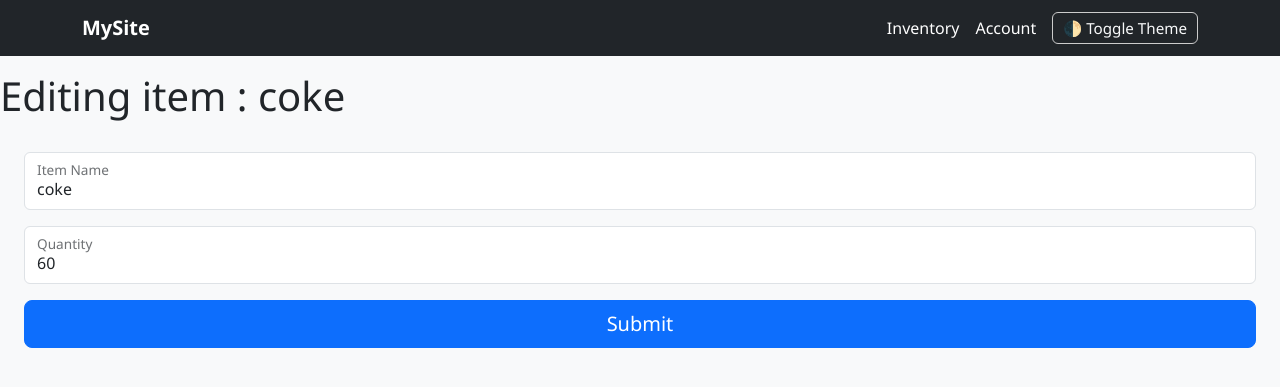
After one commit to Asterisk18/Inventory_app, a Flask app: page /edit_item/1 in a window 1280 px wide. The commit adds this page. Shown: the top 387 px of the page. Run offline with Flask 3, Linux system fonts and the light colour scheme; a user stored in the database is signed in.

Commit message:
MVP_version

```diff
--- a/app/forms.py
+++ b/app/forms.py
@@ -11,14 +11,16 @@ class RegistrationForm(FlaskForm):
     submit = SubmitField('Submit')
 
     def validate_username(self,username):
-        user = User.query.filter_by(username = username.data).first()
-        if user:
-            raise ValidationError("username not available")
+        if username.data != self.username:
+            user = User.query.filter_by(username = username.data).first()
+            if user:
+                raise ValidationError("username not available")
 
     def validate_email(self , email):
-        mail = User.query.filter_by(email=email.data).first()
-        if mail:
-            raise ValidationError("email already registered, try logging in")
+        if email.data != self.email:
+            mail = User.query.filter_by(email=email.data).first()
+            if mail:
+                raise ValidationError("email already registered, try logging in")
 
 
 class LoginForm(FlaskForm):
@@ -34,6 +36,11 @@ class ItemForm(FlaskForm):
     submit = SubmitField('Submit')
 
     def validate_name(self , name):
-        item = Item.query.filter_by(name = name.data).first()
-        if item:
-            raise ValidationError("Item name already exists, Try another name")
+        original_name = getattr(self , 'original_name' , None)
+        if name.data == original_name:
+            return # since the name is not changed
+
+        else:
+            another_item = Item.query.filter_by(name = name.data).first()
+            if another_item:
+                raise ValidationError("Item name already exits, Try another name")
--- a/app/route.py
+++ b/app/route.py
@@ -110,5 +110,33 @@ def add_item():
         db.session.add(item)
         db.session.commit()
         return redirect(url_for('inventory'))
+    return render_template('add_item.html' , form=form)
 
-    return render_template('add_item.html' , form=form)
+@app.route("/edit_item/<int:item_id>" , methods=['GET' , 'POST'])
+@login_required
+@admin_required
+def edit_item(item_id):
+    item = Item.query.get_or_404(item_id)
+    form = ItemForm(obj=item)
+    form.original_name = item.name
+
+    if form.validate_on_submit():
+        item.name = form.name.data
+        item.quantity = form.quantity.data
+        item.last_updated = datetime.utcnow()
+        db.session.commit()
+        flash("Item details Updated" , "success")
+        return redirect(url_for('inventory'))
+
+    return render_template('edit_item.html' , form=form , item=item)
+
+@app.route("/delete_item/<int:item_id>" , methods=['POST'])
+@login_required
+@admin_required
+def delete_item(item_id):
+    item = Item.query.get_or_404(item_id)
+    db.session.delete(item)
+    db.session.commit()
+
+    flash("Item deleted Successfully" , "success")
+    return redirect(url_for("inventory"))
--- a/app/templates/base.html
+++ b/app/templates/base.html
@@ -7,46 +7,120 @@
     <link href="https://cdn.jsdelivr.net/npm/bootstrap@5.3.3/dist/css/bootstrap.min.css" rel="stylesheet" />
 
     <style>
+        /* Light Mode Styling */
+        body {
+            background-color: #f8f9fa;
+            color: #212529;
+            font-family: 'Segoe UI', sans-serif;
+        }
+
+        .card {
+            background-color: #ffffff;
+            color: #212529;
+            border: 1px solid #dee2e6;
+            border-radius: 12px;
+            box-shadow: 0 2px 6px rgba(0, 0, 0, 0.05);
+        }
+
+        .navbar, .btn, .form-control {
+            transition: background-color 0.3s, color 0.3s, box-shadow 0.3s;
+        }
+
         /* Dark Mode Styling */
         body.dark-mode {
-            background-color: #121212;
-            color: #e0e0e0;
+            background-color: #181818;
+            color: #e5e5e5;
         }
 
         .card.dark-mode {
-            background-color: #1e1e1e;
-            color: #f0f0f0;
-            border: 1px solid #444;
-        }
-
-        .navbar, .btn, .form-control {
-            transition: background-color 0.3s, color 0.3s;
+            background-color: #232323;
+            color: #f2f2f2;
+            border: 1px solid #3a3a3a;
+            border-radius: 12px;
+            box-shadow: 0 2px 6px rgba(0, 0, 0, 0.3);
         }
 
         body.dark-mode .btn {
-            background-color: #2e2e2e;
+            background-color: #2f2f2f;
+            color: #ffffff;
+            border-color: #444;
+        }
+
+        body.dark-mode .btn:hover {
+            background-color: #3c3c3c;
             color: #fff;
-            border-color: #555;
         }
 
         body.dark-mode .form-control {
-            background-color: #2c2c2c;
-            color: #fff;
+            background-color: #2a2a2a;
+            color: #f0f0f0;
             border: 1px solid #555;
         }
 
+        body.dark-mode .form-control:focus {
+            border-color: #888;
+            box-shadow: 0 0 0 0.2rem rgba(255, 255, 255, 0.1);
+        }
+
         body.dark-mode .badge.bg-success {
-            background-color: #388e3c !important;
+            background-color: #43a047 !important;
+            color: #fff;
         }
 
         body.dark-mode .alert-warning {
-            background-color: #333;
-            color: #ffecb3;
+            background-color: #3a2f00;
+            color: #ffe082;
         }
 
-        /* Toggle Button */
+        /* Shared Enhancements */
+        .card-title, .card-text {
+            font-weight: 500;
+        }
+
         #theme-toggle {
-            font-size: 0.9rem;
+            font-size: 0.95rem;
+            padding: 4px 10px;
+            border-radius: 6px;
+            background-color: transparent;
+            border: 1px solid #ccc;
+            cursor: pointer;
+        }
+
+        #theme-toggle:hover {
+            background-color: rgba(0, 0, 0, 0.05);
+        }
+
+        body.dark-mode #theme-toggle {
+            background-color: #2a2a2a;
+            border-color: #555;
+            color: #f0f0f0;
+        }
+
+        body.dark-mode #theme-toggle:hover {
+            background-color: #3a3a3a;
+        }
+
+        /* Stock Status Indicators */
+        .low-stock {
+            background-color: #ffe2e2; /* Soft red */
+            border: 1px solid #cc0000;
+            border-radius: 10px;
+        }
+
+        .sufficient-stock {
+            background-color: #d8fce6; /* Soft green */
+            border: 1px solid #00a65a;
+            border-radius: 10px;
+        }
+
+        .low-stock .card-title,
+        .low-stock .card-text {
+            color: #b02a37;
+        }
+
+        .sufficient-stock .card-title,
+        .sufficient-stock .card-text {
+            color: #0a8754;
         }
     </style>
 
@@ -56,7 +130,7 @@
 </head>
 <body>
     <!-- Navbar -->
-    <nav class="navbar navbar-light bg-secondary">
+    <nav class="navbar navbar-light bg-dark">
         <div class="container d-flex justify-content-between align-items-center">
             <a class="navbar-brand fw-bold text-white" href="{{ url_for('home') }}">MySite</a>
 
@@ -68,9 +142,6 @@
                         </li>
                         <li class="nav-item">
                             <a href="{{ url_for('account') }}" class="nav-link text-white">Account</a>
-                        </li>
-                        <li class="nav-item">
-                            <a href="{{ url_for('logout') }}" class="nav-link text-white">Logout</a>
                         </li>
                     {% else %}
                         <li class="nav-item">
--- /dev/null
+++ b/app/templates/edit_item.html
@@ -0,0 +1,35 @@
+{% extends "base.html" %}
+
+
+{% block head %}
+<title>Edit Item</title>
+{% endblock %}
+
+{% block body %}
+    <h1>Editing item : {{ item.name }}</h1>
+    <div class="card-body p-4">
+        <form method="POST">
+            {{ form.hidden_tag() }}
+            <fieldset>
+                <div class="form-floating mb-3">
+                    {{ form.name(class="form-control", id="username", placeholder="Username") }}
+                    {{ form.name.label(class="form-label", for="username") }}
+                    {% for error in form.name.errors %}
+                        <div class="text-danger">{{ error }}</div>
+                    {% endfor %}
+                </div>
+                <div class="form-floating mb-3">
+                    {{ form.quantity(class="form-control", id="email", placeholder="Email") }}
+                    {{ form.quantity.label(class="form-label", for="email") }}
+                    {% for error in form.quantity.errors %}
+                        <div>{{ error }}</div>
+                    {% endfor %}
+                </div>
+            </fieldset>
+
+            <div class="d-grid mb-3">
+                {{ form.submit(class="btn btn-primary btn-lg") }}
+            </div>
+        </form>
+    </div>
+{% endblock %}
```
Also changed, not shown: app/templates/inventory_results.html (+6 -4 lines), app/templates/login.html (+13 -2 lines), app/templates/register.html (+16 -2 lines), instance/site.db.
